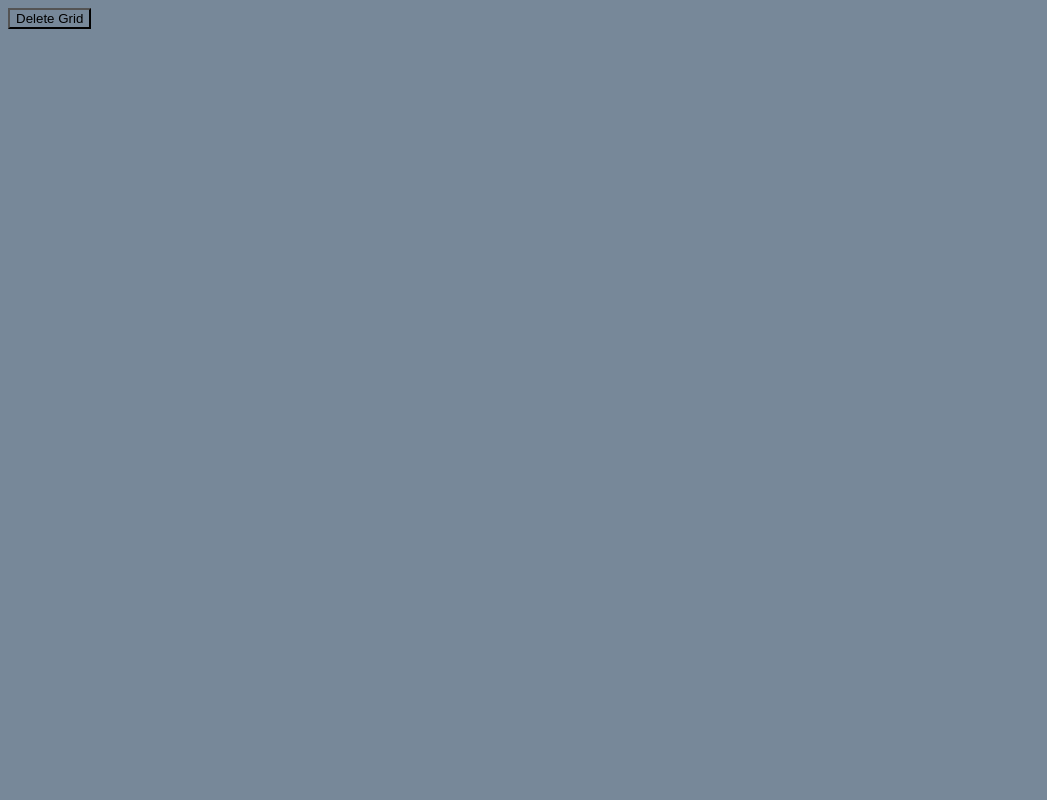
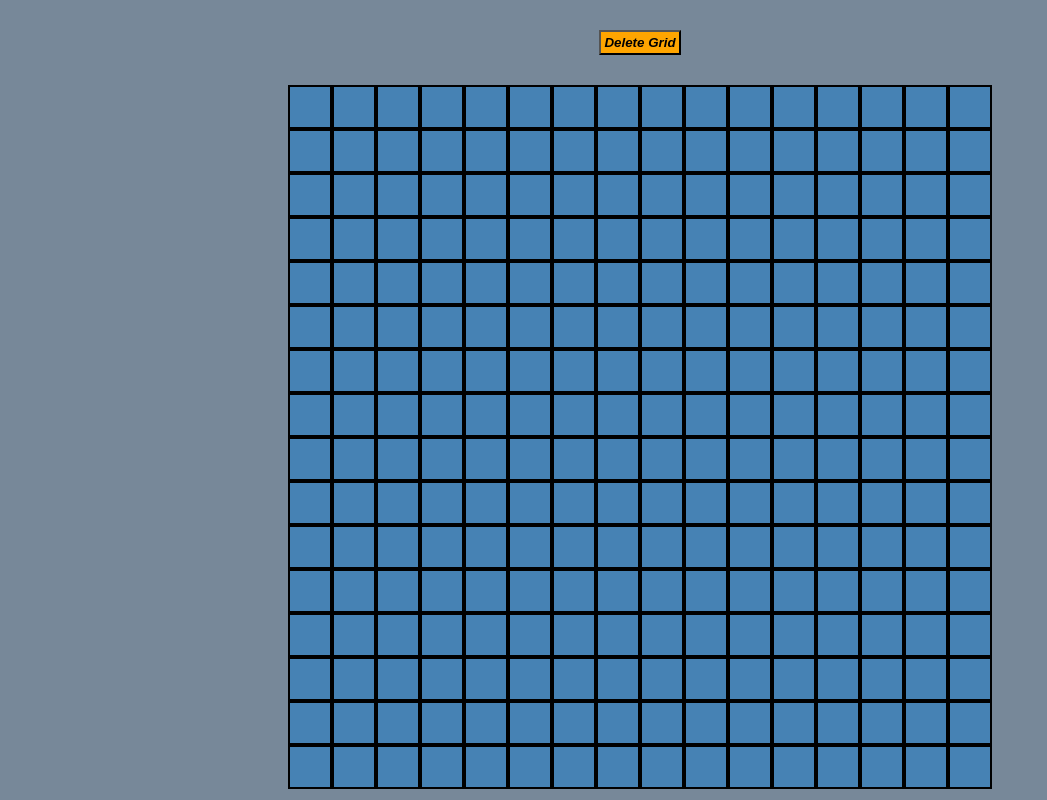
Before and after one commit to rmatsuki/etch-a-sketch, a plain HTML site: page index.html in a window 1280 px wide. Shown: the whole page, without its empty margins (0-1047 px from the left). Drawn offline with Linux system fonts and the light colour scheme.

Commit message:
Adjust grids for user inputted grid size

```diff
--- a/style.css
+++ b/style.css
@@ -1,28 +1,62 @@
 *
+{
+    margin: 0;
+    padding: 0;
+}
+
+body
 {
     box-sizing: border-box;
     background-color:lightslategray;
+
+    margin: 0;
+    padding: 0;
 }
 
-.container
+.wrapper
+{
+    display: flex;
+    justify-content: center;
+    align-items: center;
+
+    margin-top: 30px;
+    margin-bottom: 30px
+}
+
+.wrapper > .button-delete
+{
+    background-color: orange;
+    padding: 3px;
+    font-weight: bold;
+    font-style: italic;
+}
+
+.sketch-screen
 {
     display:flex;
-    flex-wrap: wrap;
     justify-content: center;
-    margin-top: 100px;
+
 }
 
-.container > .square
+.sketch-screen > .column
 {
     border: 2px solid black;
+    border-top: 0;
+    border-bottom: 0;
     background-color: steelblue;
-    height: 40px;
+
+    height: auto;
     width: 40px;
 }
 
-.container > .square:nth-child(16n + 1)
+.sketch-screen > .column > .row
 {
-    width: 100%;
-    border: 0;
-    height: 0;
+    border: 2px solid black;
+    border-left: 0;
+    border-right: 0;
+    display: flex;
+    flex-direction: row;
+
+    height: 40px;
+    width: auto;
 }
```
